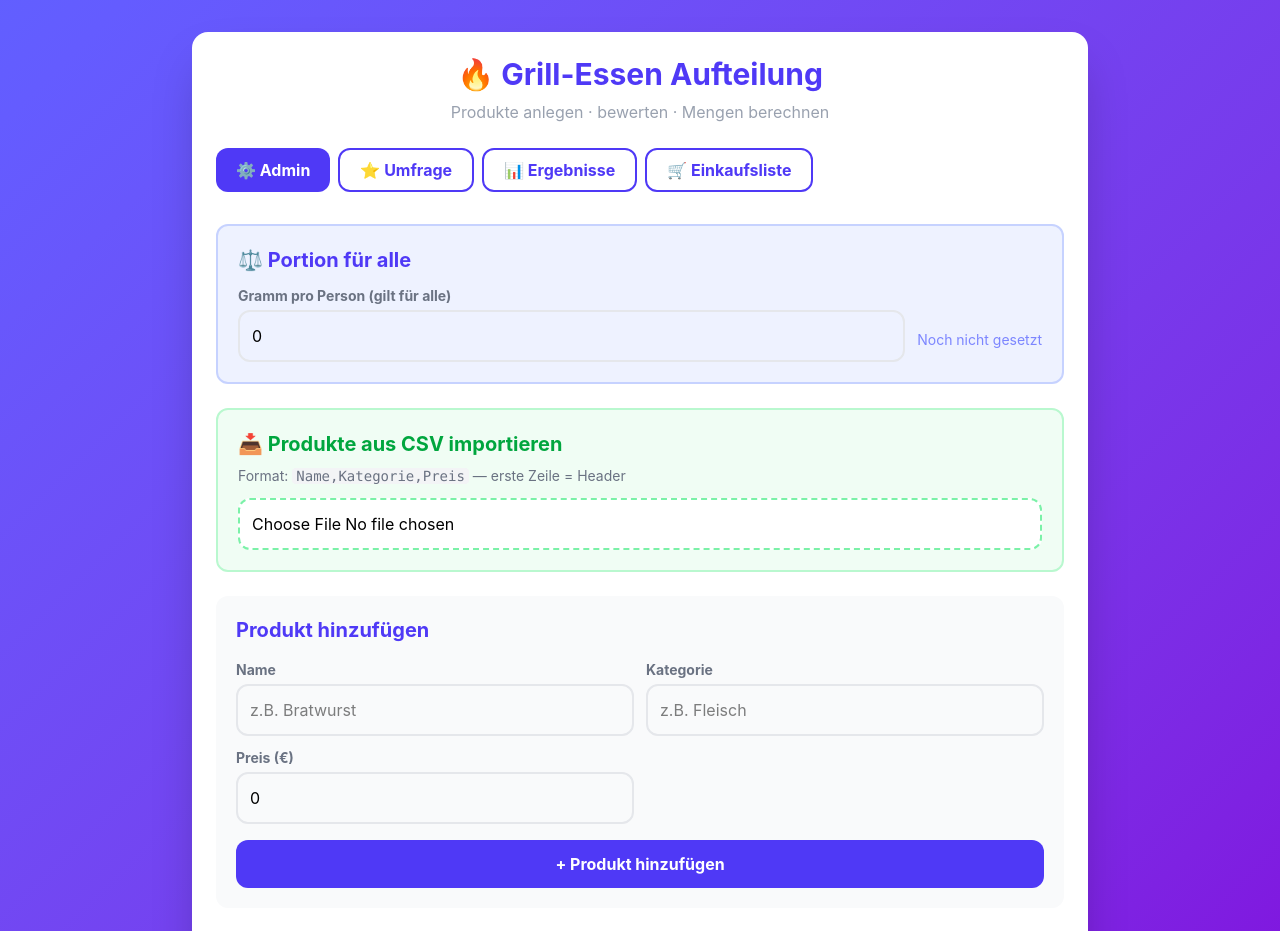
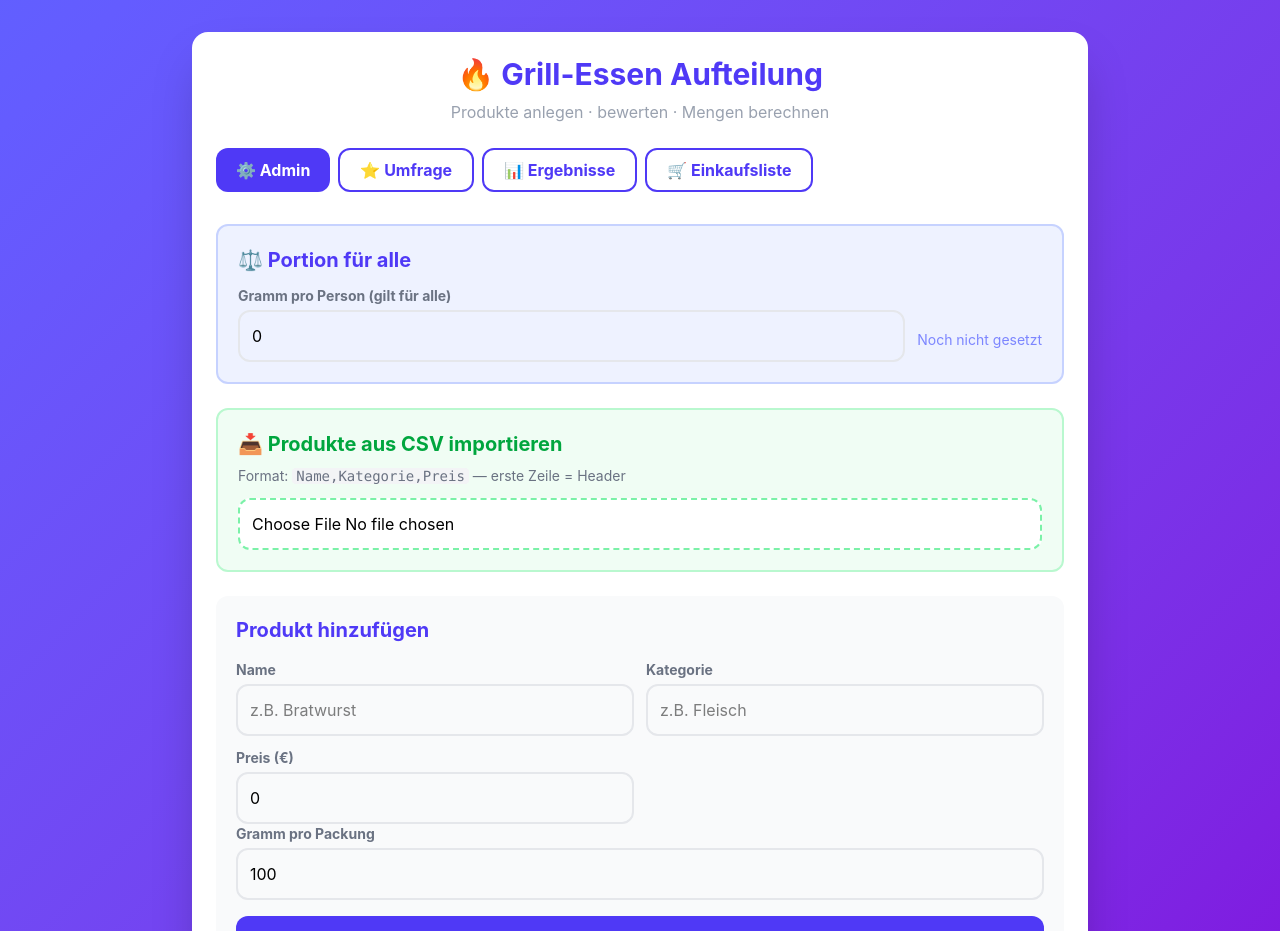
Before and after one commit to dumitrjen/dumitrjen.github.io, a Vue app in the folder grill-app/: page / in a window 1280 px wide. Shown: the top 931 px of the page. Built offline with nearby package versions, Linux system fonts and the light colour scheme.

Commit message:
add gramm pro produkt and fix portion pro person

```diff
--- a/grill-app/src/components/AdminTab.vue
+++ b/grill-app/src/components/AdminTab.vue
@@ -48,6 +48,11 @@
             class="w-full border-2 border-gray-200 rounded-xl p-3 focus:border-indigo-500 outline-none"/>
         </div>
       </div>
+      <div>
+      <label class="block text-sm font-bold text-gray-500 mb-1">Gramm pro Packung</label>
+      <input v-model.number="form.packGrams" type="number" min="1" placeholder="z.B. 200"
+        class="w-full border-2 border-gray-200 rounded-xl p-3 focus:border-indigo-500 outline-none"/>
+    </div>
       <button @click="addProduct"
         class="mt-4 w-full bg-indigo-600 hover:bg-indigo-700 text-white font-bold py-3 rounded-xl transition-all">
         + Produkt hinzufügen
@@ -125,16 +130,17 @@ function importProducts(e) {
 }
 
 
-const form = reactive({ name: '', cat: '', price: 0 })
+const form = reactive({ name: '', cat: '', price: 0, packGrams: 100 })
 
 function addProduct() {
   if (!form.name.trim()) return alert('Bitte Produktname eingeben!')
   store.addProduct({
-    name: form.name.trim(),
-    cat: form.cat.trim(),
-    price: Number(form.price) || 0  // fix: immer Number
+  name: form.name.trim(),
+  cat: form.cat.trim(),
+  price: Number(form.price) || 0,
+  packGrams: Number(form.packGrams) || 100  // default 100g
   })
-  form.name = ''; form.cat = ''; form.price = 0
+  form.name = ''; form.cat = ''; form.price = 0; form.packGrams = 100
 }
 
 function resetRatings() {
--- a/grill-app/src/components/EinkaufTab.vue
+++ b/grill-app/src/components/EinkaufTab.vue
@@ -5,21 +5,17 @@
     <div v-else>
       <div v-for="p in totals" :key="p.name"
       class="bg-gray-50 rounded-xl p-5 mb-4 border-l-4 border-green-500">
-        <div class="flex justify-between items-center mb-2">
+      <div class="flex justify-between items-center">
         <div>
           <span class="font-bold text-gray-700">{{ p.name }}</span>
           <span class="text-xs text-gray-400 ml-2">{{ p.cat }}</span>
         </div>
         <div class="text-right">
-            <div class="text-2xl font-bold text-green-600">{{ p.gramm }}g</div>
-            <div class="text-sm text-gray-400">€{{ p.kosten.toFixed(2) }}</div>
+          <div class="text-2xl font-bold text-green-600">{{ p.packungen }} Stück</div>
+          <div class="text-sm text-gray-500">{{ p.gramm }}g benötigt · {{ p.packGrams }}g/Stück</div>
+          <div class="text-sm font-bold text-indigo-600">€{{ p.kosten.toFixed(2) }} · €{{ p.price.toFixed(2) }}/Stück</div>
         </div>
       </div>
-        <div class="h-3 bg-gray-200 rounded-full overflow-hidden">
-          <div class="h-full bg-gradient-to-r from-green-400 to-emerald-500 rounded-full"
-            :style="{ width: Math.min(100, Math.round(p.gramm / Math.max(p.available, 1) * 100)) + '%' }"/>
-        </div>
-        <div class="text-xs text-gray-400 mt-1">{{ p.gramm }}g von {{ p.available }}g verfügbar</div>
     </div>
 
       <!-- Gesamtpreis -->
@@ -43,15 +39,24 @@ import { store } from '../stores/grillStore.js'
 const totals = computed(() => {
   const map = {}
   store.products.forEach(p => {
-    map[p.name] = { name: p.name, cat: p.cat, gramm: 0, available: p.grams, price: p.price, kosten: 0 }
+    map[p.name] = {
+      name: p.name,
+      cat: p.cat,
+      gramm: 0,
+      packGrams: p.packGrams || 100,
+      price: p.price,
+      kosten: 0
+    }
   })
   store.ratings.forEach(person => {
     store.calcDistribution(person).forEach(d => {
-      if (map[d.name]) {
-        map[d.name].gramm  += d.gramm
-        map[d.name].kosten += d.gramm / 1000 * map[d.name].price
-      }
+      if (map[d.name]) map[d.name].gramm += d.gramm
     })
+  })
+  // Packungen berechnen
+  Object.values(map).forEach(p => {
+    p.packungen = Math.ceil(p.gramm / p.packGrams)  // immer aufrunden!
+    p.kosten = p.packungen * p.price
   })
   return Object.values(map)
 })
```
Lines whose indentation alone changed are shown as unchanged.
